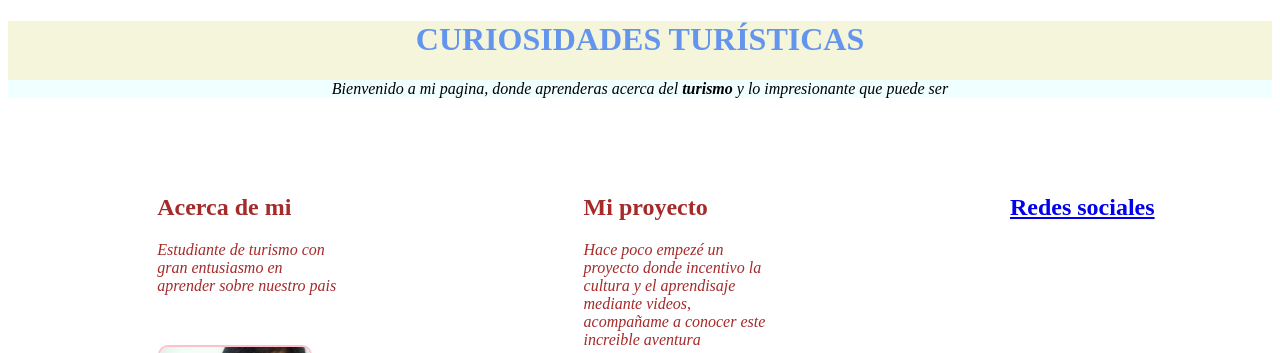
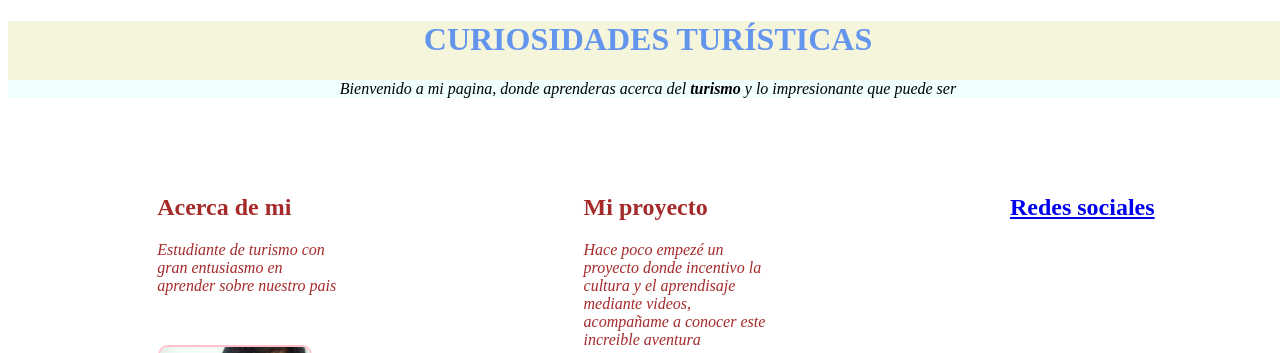
Before and after one commit to curiosidadestur/prueba2, a plain HTML site: page index.html in a window 1280 px wide. Shown: the top 353 px of the page. Drawn offline with Linux system fonts and the light colour scheme.

Commit message:
Update estilos.css

```diff
--- a/estilos.css
+++ b/estilos.css
@@ -1,5 +1,6 @@
 header{
-    background-color:beige
+    background-color:beige;
+    width:1280px;
 }
 
 .intro{
```
